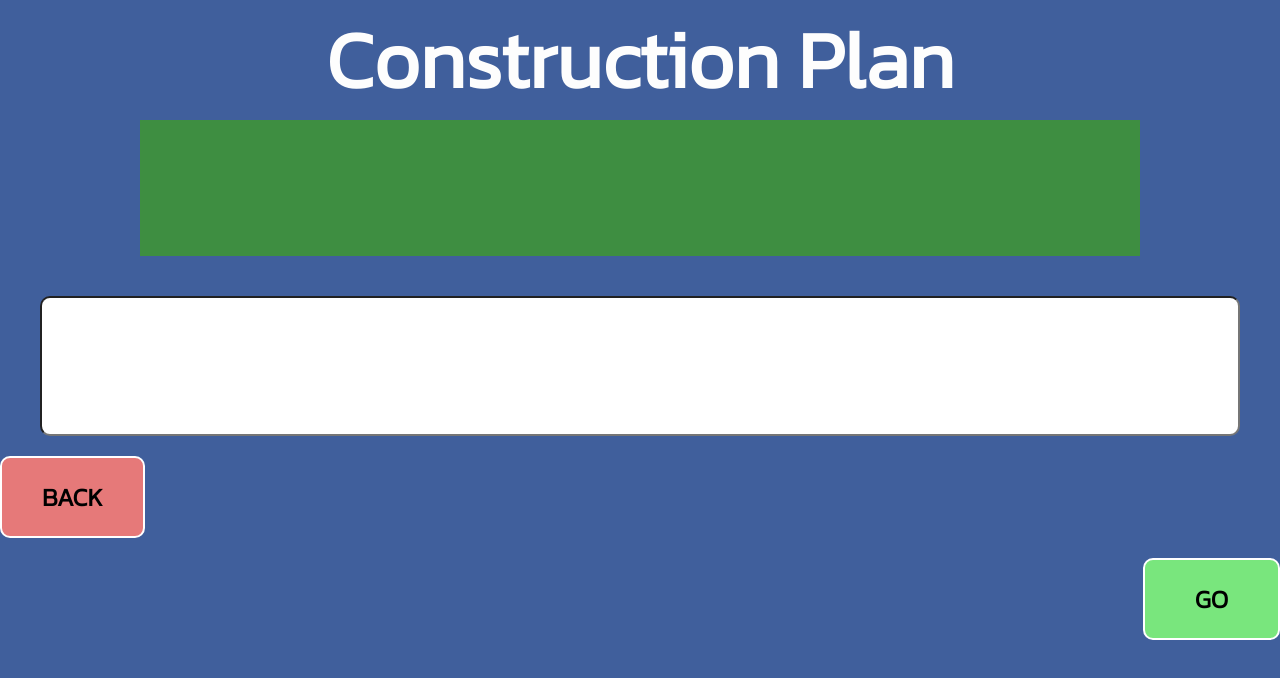
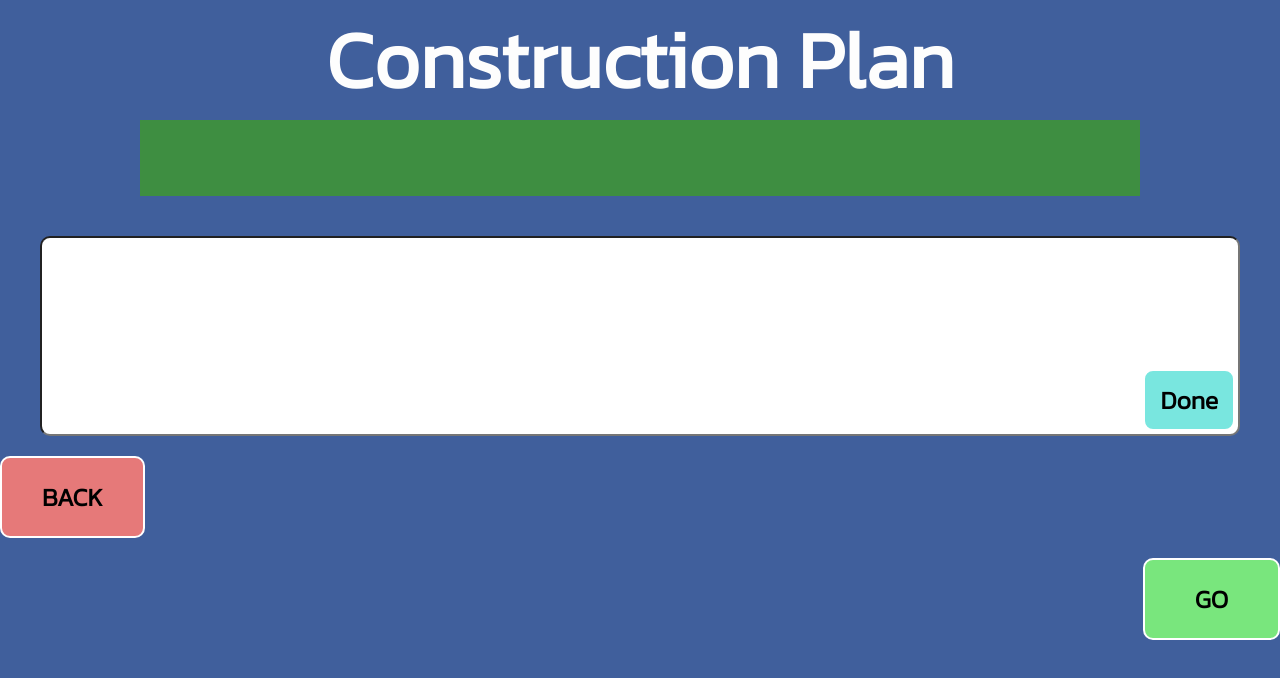
Before and after one commit to Kitanonsan/UPBEAT, a Next.js app in the folder front-end/game/: page /ConstructionPlanPage in a window 1280 px wide. Shown: the top 678 px of the page. Built offline with nearby package versions, Linux system fonts and the light colour scheme.

Commit message:
Add Read ConstructionPlan on starter ConstructionPlanPage and write to ConstructionPlan.txt

```diff
--- a/front-end/game/next.config.js
+++ b/front-end/game/next.config.js
@@ -1,6 +1,6 @@
 /** @type {import('next').NextConfig} */
 const nextConfig = {
   reactStrictMode: true,
-}
+};
 
-module.exports = nextConfig
+module.exports = nextConfig;
--- a/front-end/game/package.json
+++ b/front-end/game/package.json
@@ -13,6 +13,7 @@
     "@types/node": "18.13.0",
     "@types/react": "18.0.28",
     "@types/react-dom": "18.0.10",
+    "axios": "^1.3.3",
     "eslint": "8.34.0",
     "eslint-config-next": "13.1.6",
     "next": "^13.1.6",
--- a/front-end/game/src/pages/ConstructionPlanPage.tsx
+++ b/front-end/game/src/pages/ConstructionPlanPage.tsx
@@ -1,18 +1,48 @@
+import { useState } from "react";
+import axios from "axios";
 import Link from "next/link";
 
 export default function Start() {
+  const [inputValue, setInputValue] = useState("");
+
+  const handleClick = async () => {
+    try {
+      await axios.post("/api/write-file", { inputValue });
+      console.log("Input saved!");
+    } catch (error) {
+      console.error(error);
+    }
+  };
+
+  const handleInputChange = (event: React.ChangeEvent<HTMLInputElement>) => {
+    setInputValue(event.target.value);
+  };
+
   return (
     <div className="ConstructionPlan_Container">
       <div>
         <h1 className="Text_ConstructionPLan">Construction Plan</h1>
       </div>
       <div className="ConstructionPlanHelp">{/* <img src="/U.png" /> */}</div>
-      <input className="InputConstructionPlan" />
+      <div style={{ position: "relative" }}>
+        <input
+          className="InputConstructionPlan"
+          value={inputValue}
+          onChange={handleInputChange}
+        />
+        <button
+          className="Done_button_Con"
+          style={{ position: "absolute", bottom: 5, right: 5 }}
+          onClick={handleClick}
+        >
+          Done
+        </button>
+      </div>
       <div className="ButtonGroup">
-        <Link href="/StartGamePage">
+        <Link href="/">
           <button className="Back_button_Con">BACK</button>
         </Link>
-        <Link href="/">
+        <Link href="/Game">
           <button className="Go_button_Con">GO</button>
         </Link>
       </div>
--- /dev/null
+++ b/front-end/game/src/pages/api/write-file.ts
@@ -0,0 +1,15 @@
+import fs from "fs";
+import { NextApiRequest, NextApiResponse } from "next";
+
+export default function handler(req: NextApiRequest, res: NextApiResponse) {
+  const { inputValue } = req.body;
+  fs.writeFile("ConstructionPlan.txt", inputValue, function (err) {
+    if (err) {
+      console.error(err);
+      res.status(500).send("Error writing file");
+    } else {
+      console.log("Input saved!");
+      res.status(200).send("File written successfully");
+    }
+  });
+}
--- a/front-end/game/src/styles/globals.css
+++ b/front-end/game/src/styles/globals.css
@@ -206,8 +206,15 @@ body {
 .InputConstructionPlan {
   margin-top: 40px;
   width: 1200px;
-  height: 300px;
+  height: 200px;
   border-radius: 10px;
+  display: flex;
+  flex-direction: column;
+  justify-content: flex-start;
+  align-items: flex-start;
+  text-align: left;
+  font-family: "Kanit", sans-serif;
+  font-size: 25px;
 }
 
 .Back_button_Con {
@@ -239,3 +246,17 @@ body {
   border-radius: 10px;
   cursor: pointer;
 }
+.Done_button_Con {
+  float: right;
+  font-family: "Kanit", sans-serif;
+  font-weight: bold;
+  margin-left: 500px;
+  margin-top: 20px;
+  padding: 10px 15px;
+  background-color: #79e6df;
+  color: rgb(0, 0, 0);
+  font-size: 25px;
+  border: 2px solid white;
+  border-radius: 10px;
+  cursor: pointer;
+}
```
Also changed, not shown: front-end/game/src/pages/Game.tsx (added, +10 -0 lines), front-end/game/src/pages/StartGamePage.tsx (deleted, +0 -14 lines), front-end/game/src/pages/index.tsx (+10 -6 lines), front-end/game/ConstructionPlan.txt (added), 1 other file (tests, documents, lock files or other folders).
